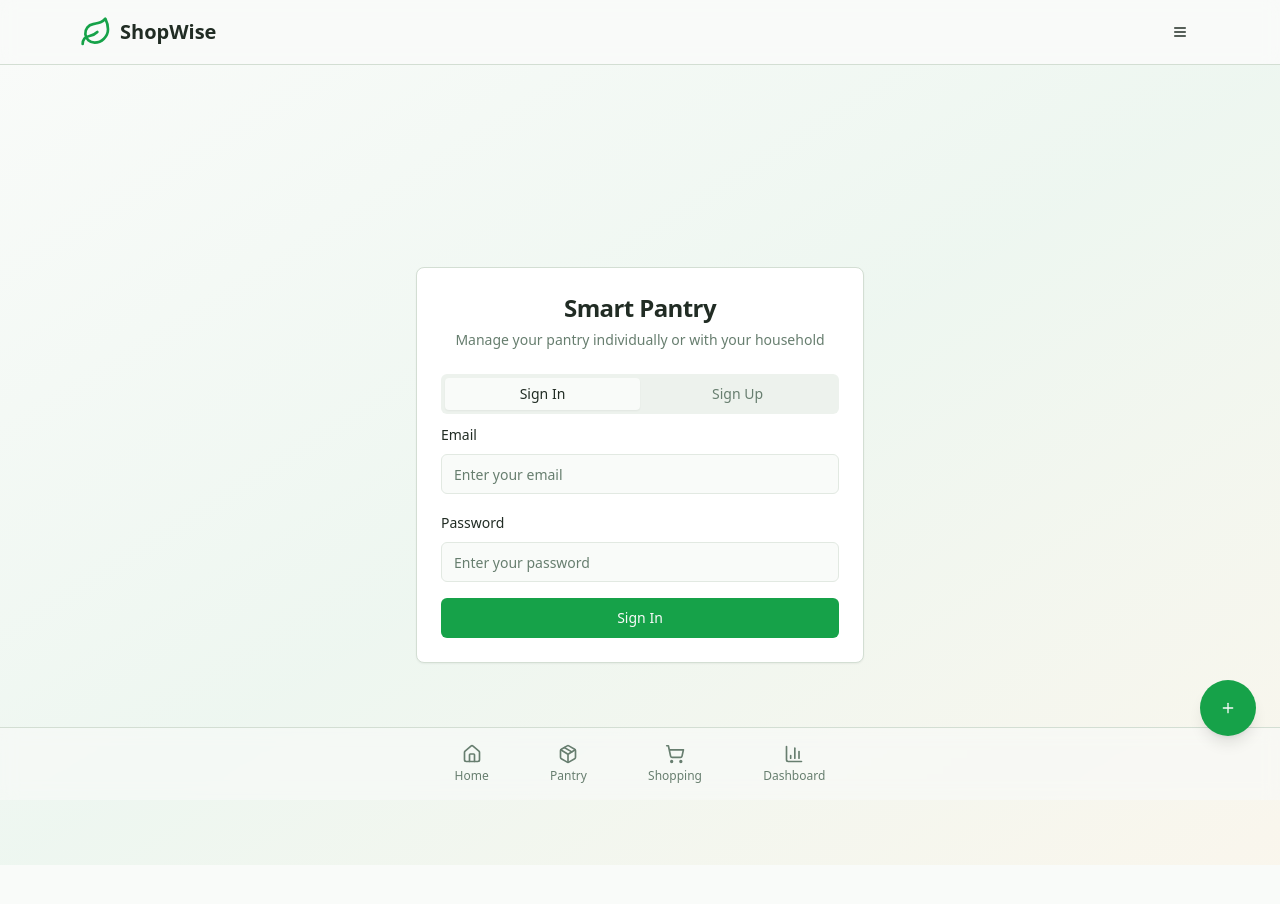
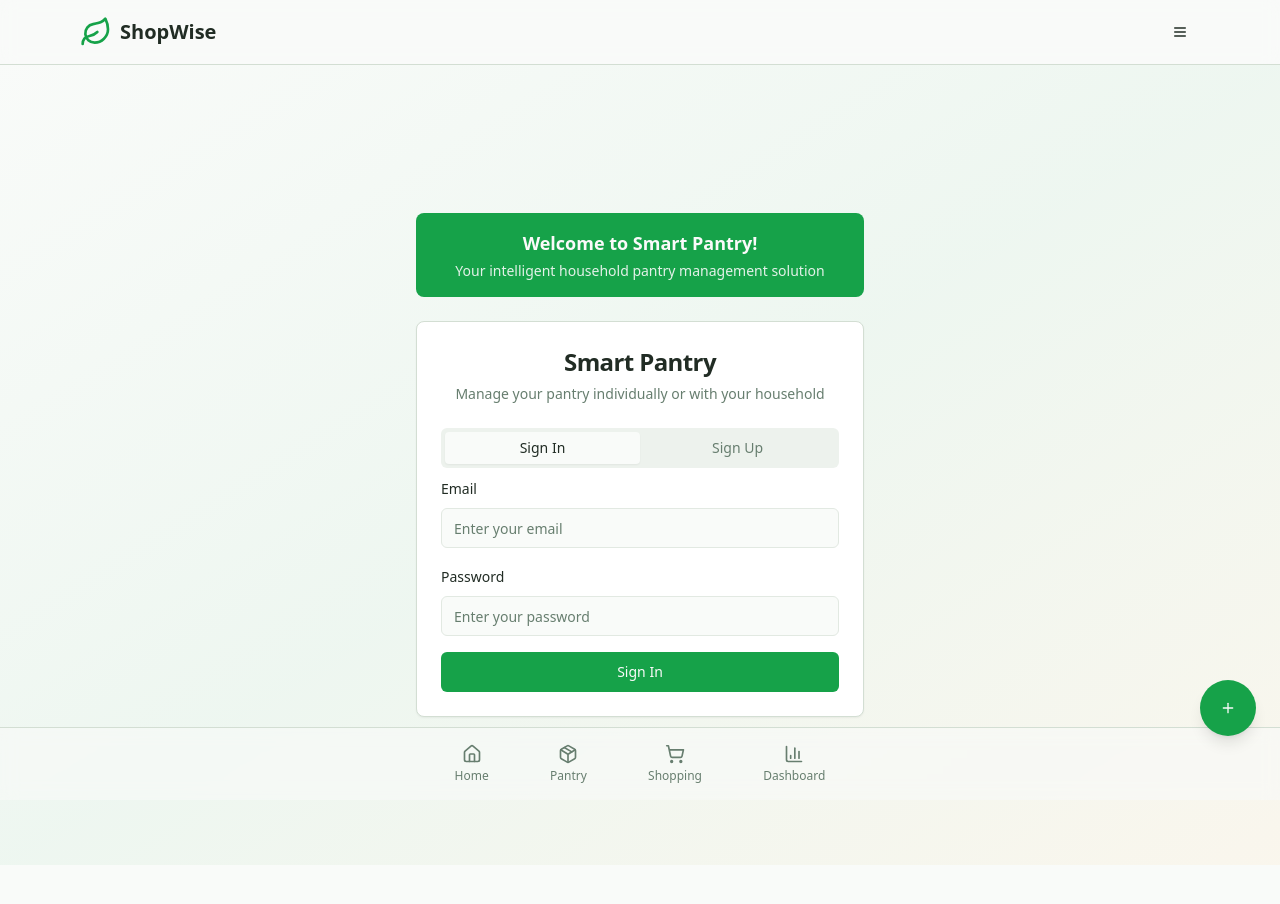
Before and after one commit to Annu113/shop-wise-v0, a React (Vite) app: page /auth in a window 1280 px wide. Shown: the top 904 px of the page. Built offline with nearby package versions, Linux system fonts and the light colour scheme.

Commit message:
Add welcome message
Add a welcome message with a green background to the Auth page.

```diff
--- a/src/pages/Auth.tsx
+++ b/src/pages/Auth.tsx
@@ -57,7 +57,12 @@ const Auth = () => {
 
   return (
     <div className="min-h-screen bg-gradient-to-br from-background via-primary/5 to-accent/10 flex items-center justify-center p-4">
-      <Card className="w-full max-w-md">
+      <div className="w-full max-w-md space-y-6">
+        <div className="bg-primary text-primary-foreground rounded-lg p-4 text-center">
+          <h2 className="text-lg font-semibold">Welcome to Smart Pantry!</h2>
+          <p className="text-sm mt-1 opacity-90">Your intelligent household pantry management solution</p>
+        </div>
+        <Card className="w-full">
         <CardHeader className="text-center">
           <CardTitle className="text-2xl font-bold">Smart Pantry</CardTitle>
           <CardDescription>
@@ -176,6 +181,7 @@ const Auth = () => {
           </Tabs>
         </CardContent>
       </Card>
+      </div>
     </div>
   );
 };
```
